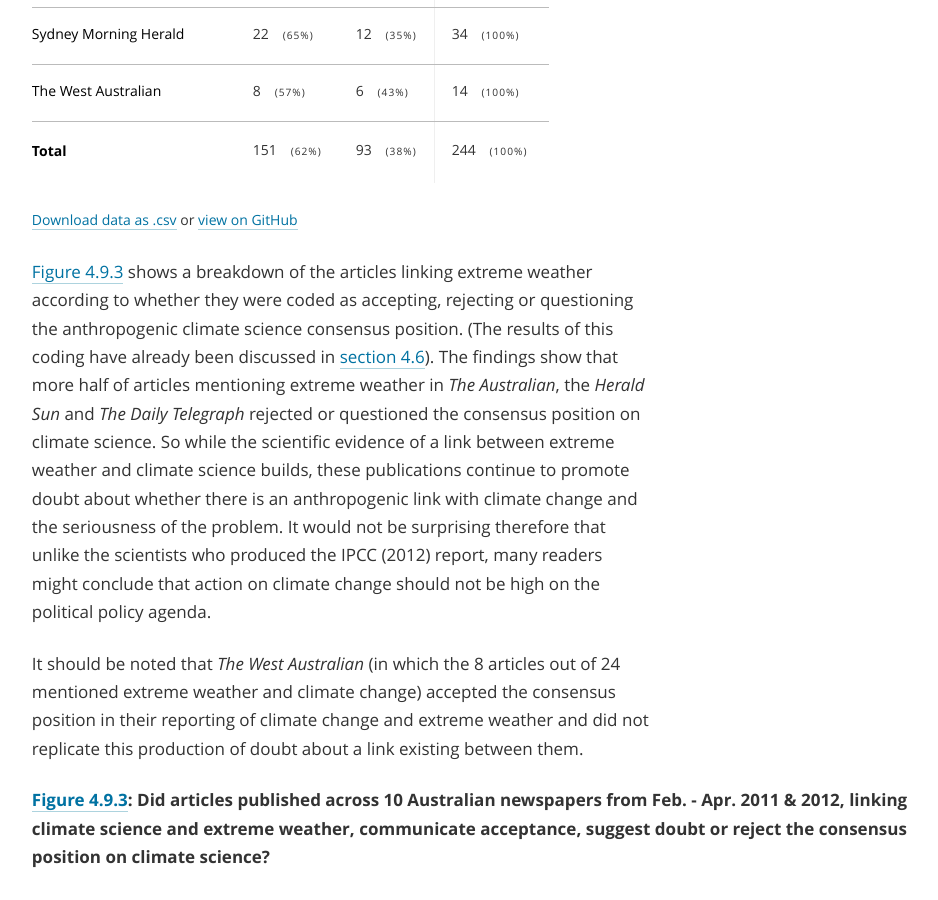
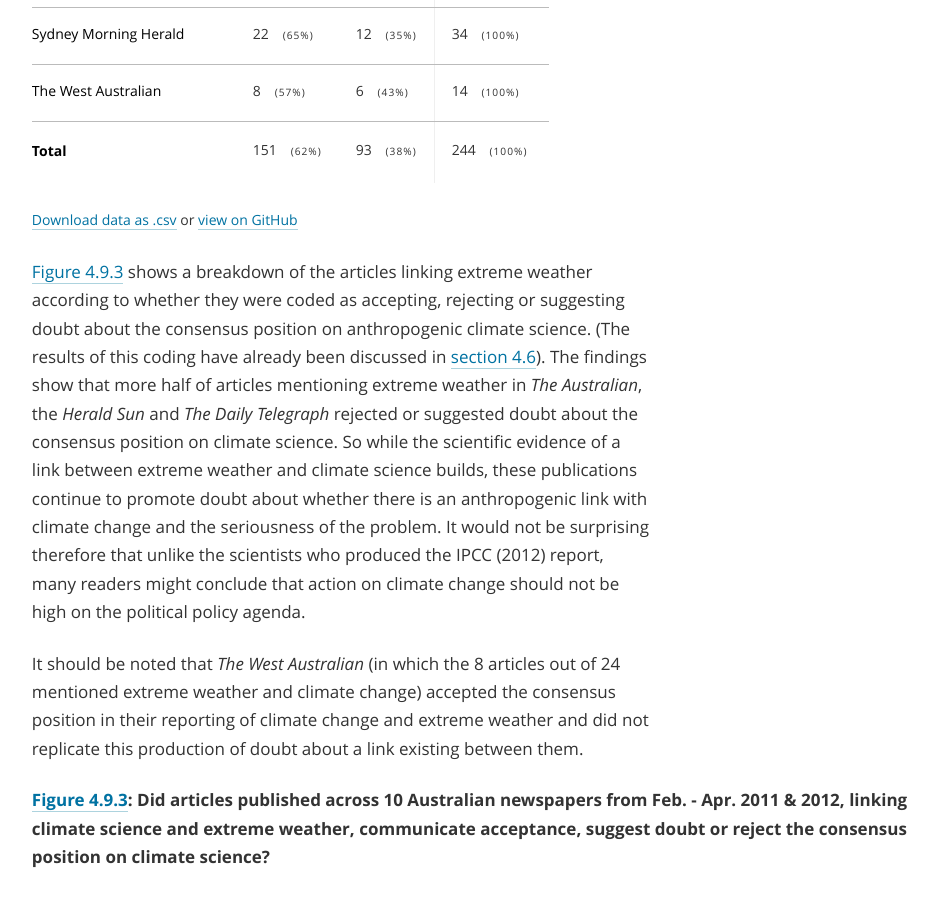
Before and after one commit to investigate/sceptical-climate, a Jekyll site: the page built from part-2/findings/04-09-extreme-weather.html, in a window 1280 px wide and 900 px high, scrolled down 9952 px. Shown: the whole window, without its empty margins (143-1081 px from the left). Built offline with Jekyll 4.4.1, drawn with Linux system fonts in a browser that asks for light colours; nearby versions of some CDN libraries; Markdown is read by kramdown in place of the engine named in the settings; comment, search, counter and statistics services are not loaded.

Commit message:
improved wording clarity

```diff
--- a/part-2/findings/04-09-extreme-weather.html
+++ b/part-2/findings/04-09-extreme-weather.html
@@ -436,7 +436,7 @@
 		<p class="supporting table-additional"><a href="https://raw.github.com/investigate/sceptical-climate/gh-pages/part-2/findings/figures/figure_4_9_2.csv" download="Sceptical Climate : Part 2 - Figure 4_9_2.csv" title="Download data as .csv">Download data as .csv</a> or <a href="https://github.com/investigate/sceptical-climate/blob/gh-pages/part-2/findings/figures/figure_4_9_2.csv" title="View on GitHub">view on GitHub</a></p>
 	</figure>
 
-	<p><a href="#figure_4_9_3" class="scroll" title="Figure 4.9.3: Did articles published across 10 Australian newspapers from Feb. - Apr. 2011 & 2012, linking climate science and extreme weather, communicate acceptance, suggest doubt or reject the consensus position on climate science.">Figure 4.9.3</a> shows a breakdown of the articles linking extreme weather according to whether they were coded as accepting, rejecting or questioning the anthropogenic climate science consensus position. (The results of this coding have already been discussed in <a href="{{ site.url }}/part-2/findings/the-northern-territory-news">section 4.6</a>). The findings show that more half of articles mentioning extreme weather in <em>The Australian</em>, the <em>Herald Sun</em> and <em>The Daily Telegraph</em> rejected or questioned the consensus position on climate science. So while the scientific evidence of a link between extreme weather and climate science builds, these publications continue to promote doubt about whether there is an anthropogenic link with climate change and the seriousness of the problem. It would not be surprising therefore that unlike the scientists who produced the IPCC (2012) report, many readers might conclude that action on climate change should not be high on the political policy agenda.</p>
+	<p><a href="#figure_4_9_3" class="scroll" title="Figure 4.9.3: Did articles published across 10 Australian newspapers from Feb. - Apr. 2011 & 2012, linking climate science and extreme weather, communicate acceptance, suggest doubt or reject the consensus position on climate science.">Figure 4.9.3</a> shows a breakdown of the articles linking extreme weather according to whether they were coded as accepting, rejecting or suggesting doubt about the consensus position on anthropogenic climate science. (The results of this coding have already been discussed in <a href="{{ site.url }}/part-2/findings/the-northern-territory-news">section 4.6</a>). The findings show that more half of articles mentioning extreme weather in <em>The Australian</em>, the <em>Herald Sun</em> and <em>The Daily Telegraph</em> rejected or suggested doubt about the consensus position on climate science. So while the scientific evidence of a link between extreme weather and climate science builds, these publications continue to promote doubt about whether there is an anthropogenic link with climate change and the seriousness of the problem. It would not be surprising therefore that unlike the scientists who produced the IPCC (2012) report, many readers might conclude that action on climate change should not be high on the political policy agenda.</p>
 
 	<p>It should be noted that <em>The West Australian</em> (in which the 8 articles out of 24 mentioned extreme weather and climate change) accepted the consensus position in their reporting of climate change and extreme weather and did not replicate this production of doubt about a link existing between them.</p>
 
```
